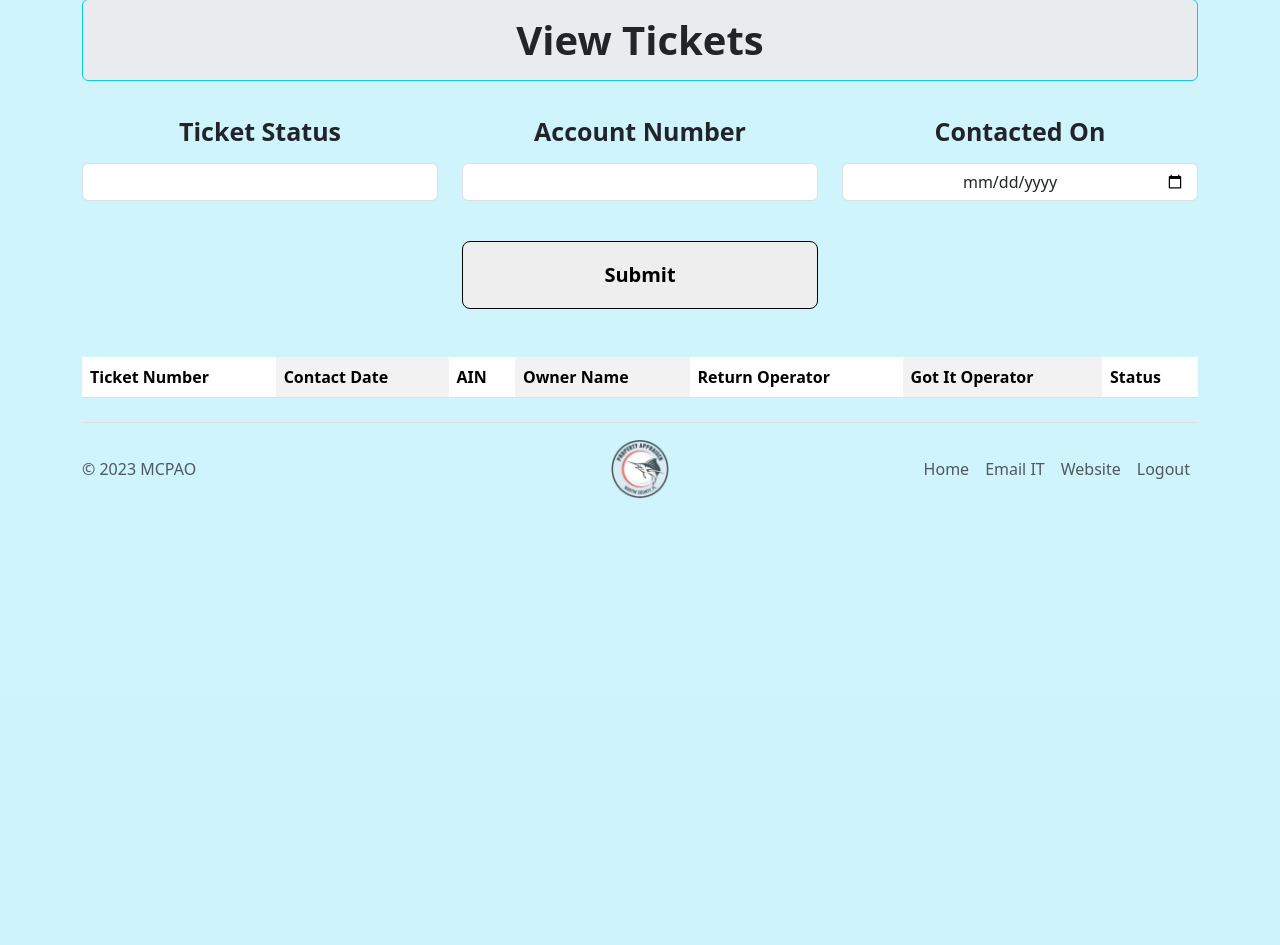
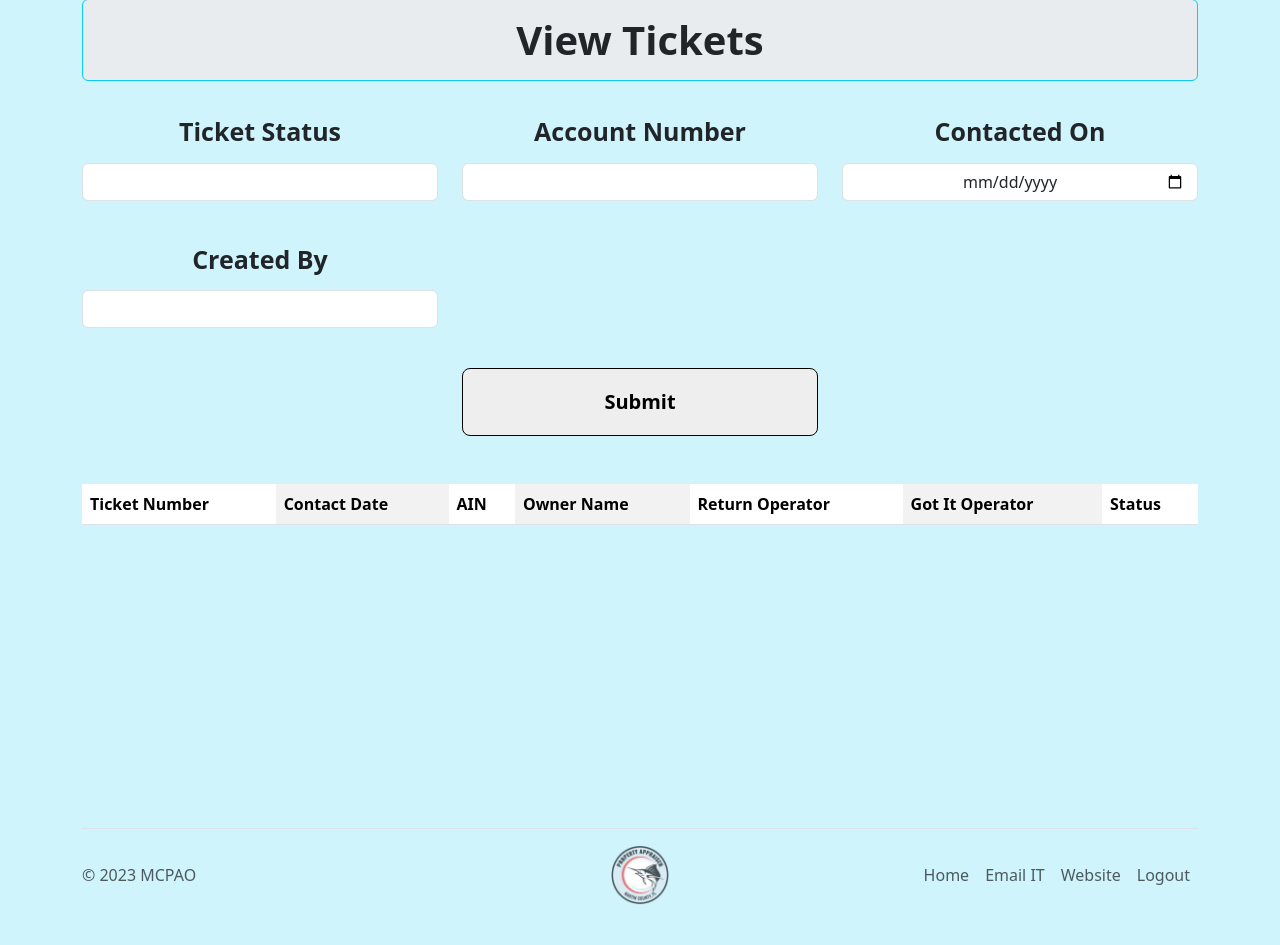
Before and after one commit to Deltron2020/CustomerTrackingWebApp, a Flask app: page /search in a window 1280 px wide. Shown: the part 105-1050 px from the top of the page. Before the commit the page ends 603 px from the top, so only its background shows below. Run offline with Flask 3, Linux system fonts and the light colour scheme; the visitor is signed in with stand-in values (Sample User, id 1); lists and menus that the app fills with data are empty; some libraries are stand-ins or nearby versions.

Commit message:
Login feature fully functional, added form clearing, and create user search filter

```diff
--- a/app/ct_create_ticket/routes.py
+++ b/app/ct_create_ticket/routes.py
@@ -58,7 +58,7 @@ def create_ticket():
 def submit_ticket():
     if 'username' in session:
         data = request.form
-        add_ticket_to_db(data)
+        add_ticket_to_db(data, session['username'])
         return render_template('CT_Submitted.html')
     else:
         return redirect(url_for('customer_tracking_login'))
--- a/app/ct_create_ticket/sql.py
+++ b/app/ct_create_ticket/sql.py
@@ -30,11 +30,11 @@ def populate_ticket_account_data(account_number):
 
 
 ### insert ticket information into database table ###
-def add_ticket_to_db(data):
+def add_ticket_to_db(data, user):
     with coxn.connect() as connection:
-        query = text("INSERT INTO dbo.CT_Tickets (TicketNumber, AccountNumber, OwnerName, SitusAddress, ContactType, ContactDate, ContactTime, ReturnOperator, CallerOrVisitor, PhoneNumber, EmailAddress, ReasonForCall, Status) VALUES ((SELECT ID_Value FROM dbo.CT_NextTicketNumber WHERE ID_FieldName = 'TicketNumber'), %s, %s, %s, %s, %s, %s, %s, %s, %s, %s, %s, %s);"
+        query = text("INSERT INTO dbo.CT_Tickets (TicketNumber, AccountNumber, OwnerName, SitusAddress, ContactType, ContactDate, ContactTime, ReturnOperator, CallerOrVisitor, PhoneNumber, EmailAddress, ReasonForCall, Status, CreateUser) VALUES ((SELECT ID_Value FROM dbo.CT_NextTicketNumber WHERE ID_FieldName = 'TicketNumber'), %s, %s, %s, %s, %s, %s, %s, %s, %s, %s, %s, %s, %s);"
                      % ( data['Account'], "'" + str(data['Owner']) + "'", "'" + str(data['Address']) + "'", "'" + str(data['ContactType']) + "'", "'" + str(data['ContactDate']) + "'", "'" + str(data['ContactTime']) + "'", "'" + str(data['ReturnOperator']) + "'", "'" + str(data['CallerVisitor']) + "'",
-                         "'" + str(data['Telephone']) + "'", "'" + str(data['Email']) + "'", "'" + str(data['CallReason']) + "'", "'" + str('Open') + "'")
+                         "'" + str(data['Telephone']) + "'", "'" + str(data['Email']) + "'", "'" + str(data['CallReason']) + "'", "'" + str('Open') + "'", "'" + str(user) + "'")
                      )
         #print(query)
         connection.execute(query)
--- a/app/ct_update_ticket/routes.py
+++ b/app/ct_update_ticket/routes.py
@@ -20,8 +20,10 @@ def customer_tracking_search():
         for i in ticket:
             results = load_tickets_from_db(i, ticket[i])
 
+
         return render_template('CT_Search.html',
-                               ticket_data=results)
+                               ticket_data=results,
+                               current_user=session['username'])
     else:
         return redirect(url_for('customer_tracking_login'))
 
--- a/app/ct_update_ticket/sql.py
+++ b/app/ct_update_ticket/sql.py
@@ -7,7 +7,7 @@ def load_tickets_from_db(field, value):
     with coxn.connect() as connection:
         result = connection.execute(
             text(
-                "SELECT TOP 25 t.TicketNumber, AccountNumber, OwnerName, SitusAddress, ContactType, ContactDate, ContactTime, ReturnOperator, CallerOrVisitor, PhoneNumber, EmailAddress, ReasonForCall, Status, CONVERT(NVARCHAR, CreateDateTime, 0) AS CreateDateTime FROM dbo.CT_Tickets t JOIN (SELECT TicketNumber, MAX(id) AS VersionID FROM CT_Tickets GROUP BY TicketNumber) tm ON tm.VersionID = t.id AND tm.TicketNumber = t.TicketNumber WHERE t.%s LIKE %s ORDER BY t.TicketNumber ASC, t.ContactDate ASC, t.AccountNumber ASC;"
+                "SELECT TOP 50 t.TicketNumber, AccountNumber, OwnerName, SitusAddress, ContactType, ContactDate, ContactTime, ReturnOperator, CallerOrVisitor, PhoneNumber, EmailAddress, ReasonForCall, Status, CONVERT(NVARCHAR, CreateDateTime, 0) AS CreateDateTime, CreateUser FROM dbo.CT_Tickets t JOIN (SELECT TicketNumber, MAX(id) AS VersionID FROM CT_Tickets GROUP BY TicketNumber) tm ON tm.VersionID = t.id AND tm.TicketNumber = t.TicketNumber WHERE t.%s LIKE %s ORDER BY t.TicketNumber ASC, t.ContactDate ASC, t.AccountNumber ASC;"
                 % (field, "'%" + str(value) + "%'"))
         )
         tickets = []
@@ -20,9 +20,9 @@ def load_tickets_from_db(field, value):
 ### insert ticket information into database table (but updating an existing ticket) ###
 def update_ticket_in_db(data):
     with coxn.connect() as connection:
-        query = text("INSERT INTO dbo.CT_Tickets (TicketNumber, AccountNumber, OwnerName, SitusAddress, ContactType, ContactDate, ContactTime, ReturnOperator, CallerOrVisitor, PhoneNumber, EmailAddress, ReasonForCall, Status) VALUES (%s, %s, %s, %s, %s, %s, %s, %s, %s, %s, %s, LTRIM(%s), %s);"
+        query = text("INSERT INTO dbo.CT_Tickets (TicketNumber, AccountNumber, OwnerName, SitusAddress, ContactType, ContactDate, ContactTime, ReturnOperator, CallerOrVisitor, PhoneNumber, EmailAddress, ReasonForCall, Status, CreateUser) VALUES (%s, %s, %s, %s, %s, %s, %s, %s, %s, %s, %s, LTRIM(%s), %s, %s);"
                      % ( data['TicketNumber'], data['Account'], "'" + str(data['Owner']) + "'", "'" + str(data['Address']) + "'", "'" + str(data['ContactType']) + "'", "'" + str(data['ContactDate']) + "'", "'" + str(data['ContactTime']) + "'", "'" + str(data['ReturnOperator']) + "'", "'" + str(data['CallerVisitor']) + "'",
-                         "'" + str(data['Telephone']) + "'", "'" + str(data['Email']) + "'", "'" + str(data['CallReason']) + "'", "'" + str(data['Status']) + "'")
+                         "'" + str(data['Telephone']) + "'", "'" + str(data['Email']) + "'", "'" + str(data['CallReason']) + "'", "'" + str(data['Status']) + "'", "'" + str(data['CreateUser']) + "'")
                      )
         #print(query)
         connection.execute(query)
--- a/app/templates/CT_Create.html
+++ b/app/templates/CT_Create.html
@@ -4,6 +4,10 @@
 
     <title> Account Search </title>
     {% include 'bootstrap.html' %}
+
+    <style type="text/css">
+    .table_outer { height: 20em; overflow: auto; }
+    </style>
 
   </head>
   <body class = "bg-info-subtle">
@@ -45,7 +49,7 @@
         </div>
       </form>
 
-      <div class="col-12 mx-auto mt-5">
+      <div class="col-12 mx-auto mt-5 table_outer">
         <table class="table table-default table-striped-columns table-hover" id="account_table">
           <thead>
           <tr>
--- a/app/templates/CT_Login.html
+++ b/app/templates/CT_Login.html
@@ -40,7 +40,7 @@
             <input type="text" class="form-control text-center mb-3" placeholder="" id="Username" name = "Username" aria-label="Username" aria-describedby="basic-addon1">
 
             <label for="Password" class="form-label mb-3" id="password_field" style="font-size:20px; font-weight:500;">Password {% if error %} >> {{ error }} {% endif %}</label>
-            <input type="text" class="form-control text-center" placeholder="" id="Password" name = "Password" aria-label="Password" aria-describedby="basic-addon1">
+            <input type="password" class="form-control text-center" placeholder="" id="Password" name = "Password" aria-label="Password" aria-describedby="basic-addon1">
           </div>
 
           <div class="col-md-3"></div>
--- a/app/templates/CT_Search.html
+++ b/app/templates/CT_Search.html
@@ -4,6 +4,10 @@
 
     <title> Ticket Search </title>
     {% include 'bootstrap.html' %}
+
+    <style type="text/css">
+    .table_outer { height: 20em; overflow: auto; }
+    </style>
 
   </head>
   <body class = "bg-info-subtle">
@@ -35,6 +39,22 @@
             <input class="form-control text-center" id="ContactDateSearch" name="ContactDate" type="date" aria-describedby="basic-addon1">
           </div>
 
+        </div>
+
+        <div class="row text-center">
+
+          <div class="d-grid gap-1 col-4 mt-4 mb-3">
+            <label for="CreateUserSearch" class="form-label" style="font-size:25px;"><b>Created By</b></label>
+            <input class="form-control text-center" list="CreateUserOptions" id="CreateUserSearch" name="CreateUser" type="text" aria-describedby="basic-addon1">
+            <datalist id="CreateUserOptions">
+              <option value="{{ current_user }}">
+            </datalist>
+          </div>
+
+        </div>
+
+        <div class="row text-center">
+
           <div class="d-grid gap-5 col-4 mx-auto mt-4">
             <input class="btn btn-primary btn-lg fw-bold" type="submit" style="--bs-btn-bg: #eee; --bs-btn-color: #000; --bs-btn-border-color: #000; --bs-btn-hover-color: #000; --bs-btn-hover-bg: #7BCCEE; --bs-btn-line-height: 50px;">
             </input>
@@ -43,7 +63,7 @@
         </div>
       </form>
 
-      <div class="col-12 mx-auto mt-5">
+      <div class="col-12 mx-auto mt-5 table_outer">
         <table class="table table-default table-striped-columns table-hover">
           <thead>
           <tr>
--- a/app/templates/CT_UpdateTicket.html
+++ b/app/templates/CT_UpdateTicket.html
@@ -23,8 +23,8 @@
           </div>
 
           <div class="col-md-5">
-              <label for="CreatedBy" class="form-label mb-3" style="font-size:20px; font-weight:500;">Created By</label>
-              <input type="text" readonly class="form-control text-center mb-4" id="CreatedBy" value="" name="CreatedBy" aria-label="CreatedBy" aria-describedby="basic-addon1">
+              <label for="CreateUser" class="form-label mb-3" style="font-size:20px; font-weight:500;">Created By</label>
+              <input type="text" readonly class="form-control text-center mb-4" id="CreateUser" value="{{ticket_data[0]['CreateUser']}}" name="CreateUser" aria-label="CreatedBy" aria-describedby="basic-addon1">
           </div>
 
           <div class="col-md-4">
```
Also changed, not shown: app/templates/CT_Ticket.html (+12 -1 lines).
